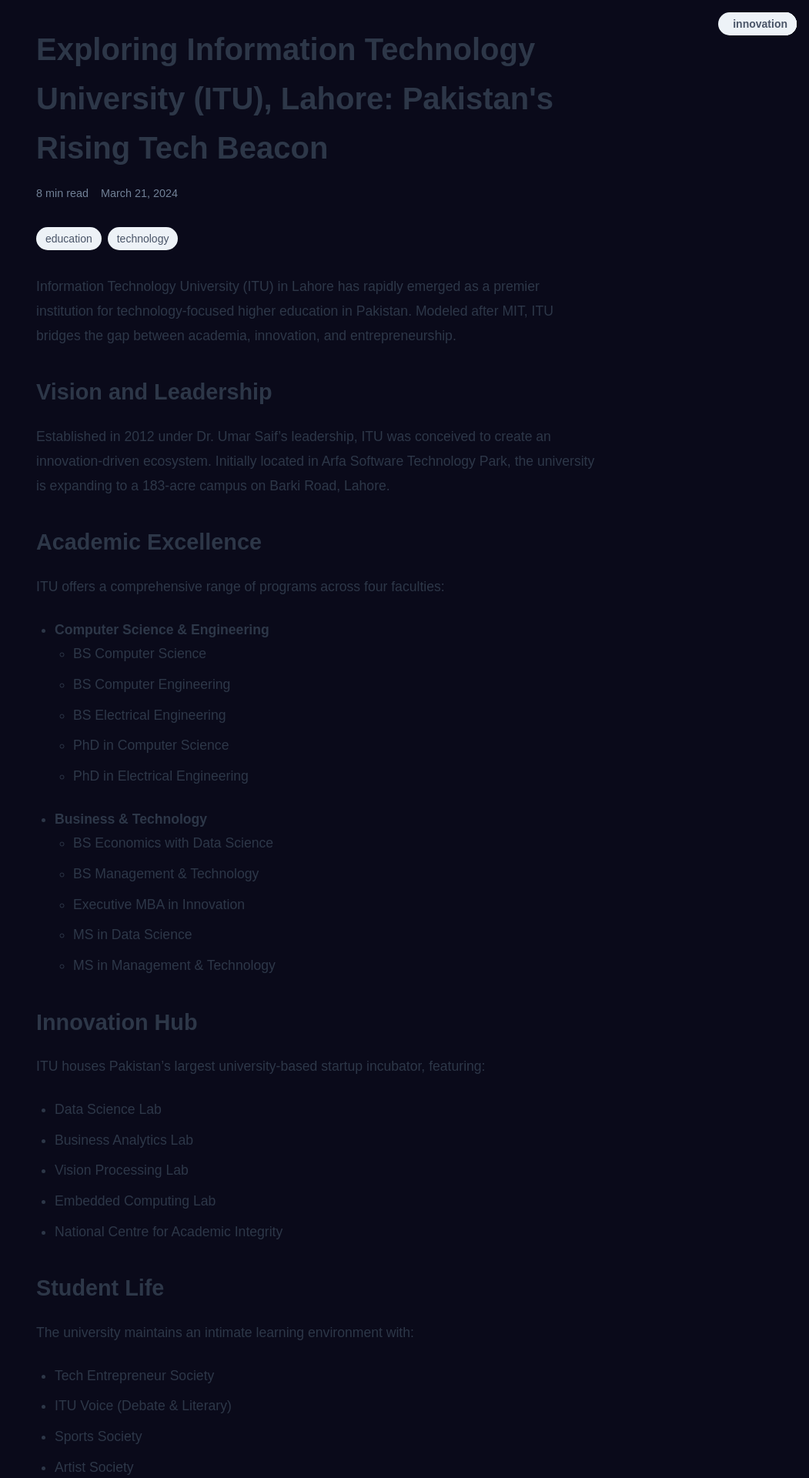
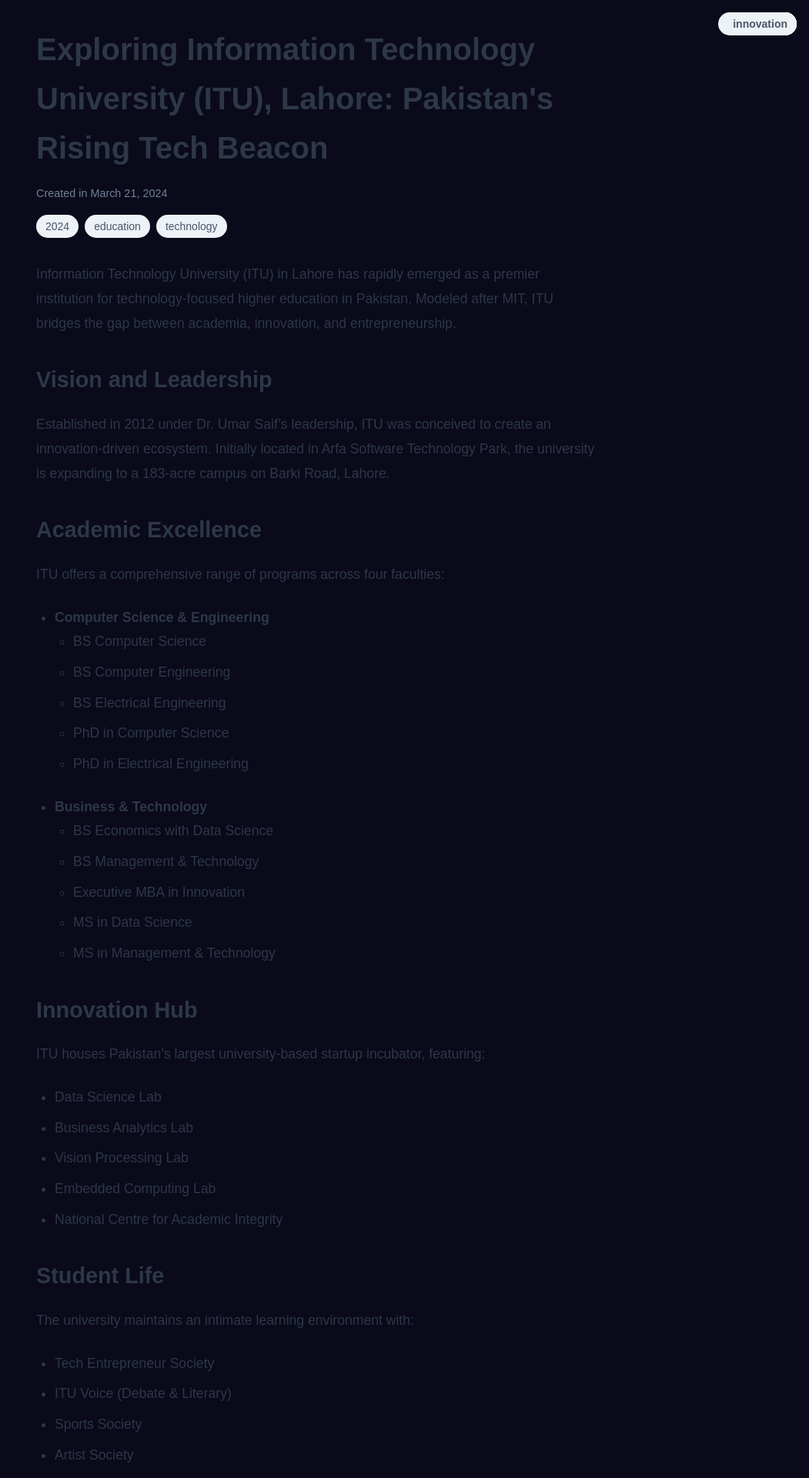
Before and after one commit to TahiraNawab123/portfolio, a Jekyll site: the page built from _posts/2024-03-21-exploring-information-technology-university.md, in a window 1280 px wide. Shown: the top 1920 px of the page at 77% size, without its empty margins (229-1280 px from the left). Built offline with Jekyll 4.4.1, drawn with Linux system fonts in a browser that asks for light colours.

Commit message:
Update blog format to match Talha's style exactly

```diff
--- a/_config.yml
+++ b/_config.yml
@@ -5,13 +5,13 @@
 
 # Build settings
 markdown: kramdown
-permalink: /blog/:title/
+permalink: /blog/:year/:title/
 
 # Collections
 collections:
   posts:
     output: true
-    permalink: /blog/:title/
+    permalink: /blog/:year/:title/
 
 # Default front matter
 defaults:
@@ -20,7 +20,6 @@
       type: "posts"
     values:
       layout: "post"
-      author: "Tahira Nawab"
       comments: true
 
 # Include files
--- a/_layouts/post.html
+++ b/_layouts/post.html
@@ -6,23 +6,21 @@
         <header class="post-header">
             <h1 class="post-title">{{ page.title }}</h1>
             <div class="post-meta">
-                <span class="read-time">{{ page.read_time }}</span>
-                <span class="post-date">{{ page.date | date: "%B %d, %Y" }}</span>
+                <span class="post-date">Created in {{ page.date | date: "%B %d, %Y" }}</span>
             </div>
-            {% if page.tags %}
             <div class="post-tags">
+                <span class="year">{{ page.date | date: "%Y" }}</span>
+                {% if page.tags %}
                 {% for tag in page.tags %}
                 <span class="tag">{{ tag }}</span>
                 {% endfor %}
-            </div>
-            {% endif %}
-            {% if page.categories %}
-            <div class="post-categories">
+                {% endif %}
+                {% if page.categories %}
                 {% for category in page.categories %}
                 <span class="category">{{ category }}</span>
                 {% endfor %}
+                {% endif %}
             </div>
-            {% endif %}
         </header>
 
         <div class="post-content">
--- a/styles.css
+++ b/styles.css
@@ -1318,7 +1318,7 @@
     color: var(--highlight-color);
 }
 
-/* Blog Post Styles */
+/* Post Styles */
 .post {
     max-width: 800px;
     margin: 0 auto;
@@ -1337,36 +1337,29 @@
 }
 
 .post-meta {
-    display: flex;
-    align-items: center;
-    gap: 1rem;
     margin-bottom: 1rem;
     color: #718096;
     font-size: 0.9rem;
 }
 
-.read-time {
-    font-weight: 500;
-}
-
-.post-date {
-    color: #718096;
-}
-
-.post-tags, .post-categories {
+.post-tags {
     display: flex;
     flex-wrap: wrap;
     gap: 0.5rem;
     margin-bottom: 1rem;
 }
 
-.tag, .category {
+.year, .tag, .category {
     background: #edf2f7;
     color: #4a5568;
     padding: 0.25rem 0.75rem;
     border-radius: 9999px;
     font-size: 0.875rem;
     transition: all 0.2s;
+}
+
+.year {
+    font-weight: 500;
 }
 
 .tag:hover, .category:hover {
```
